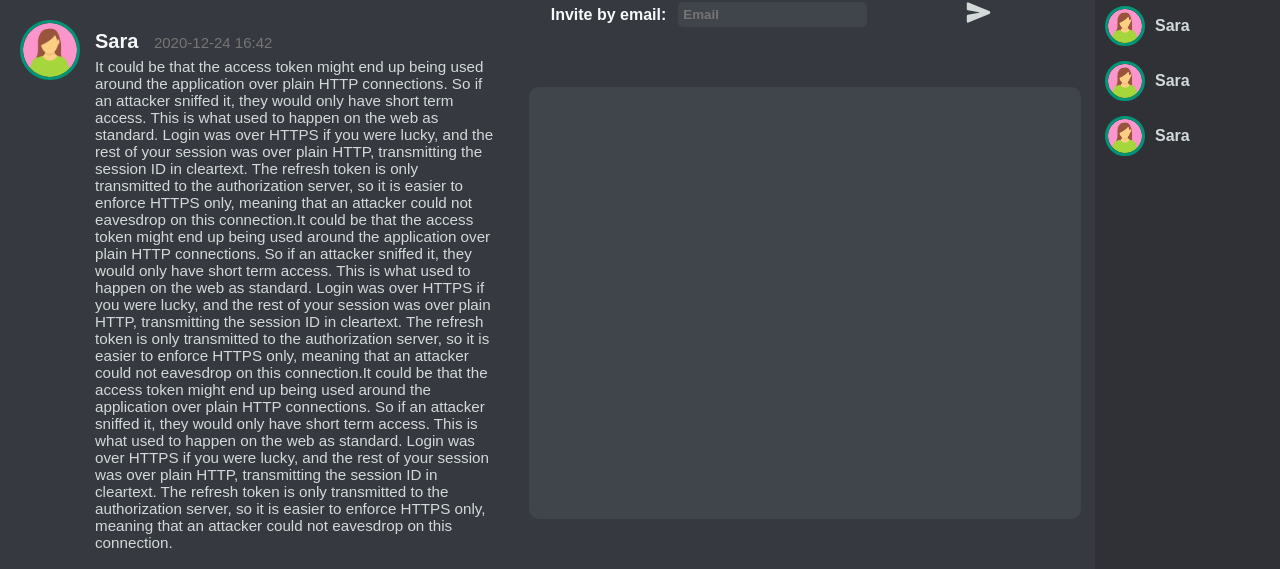
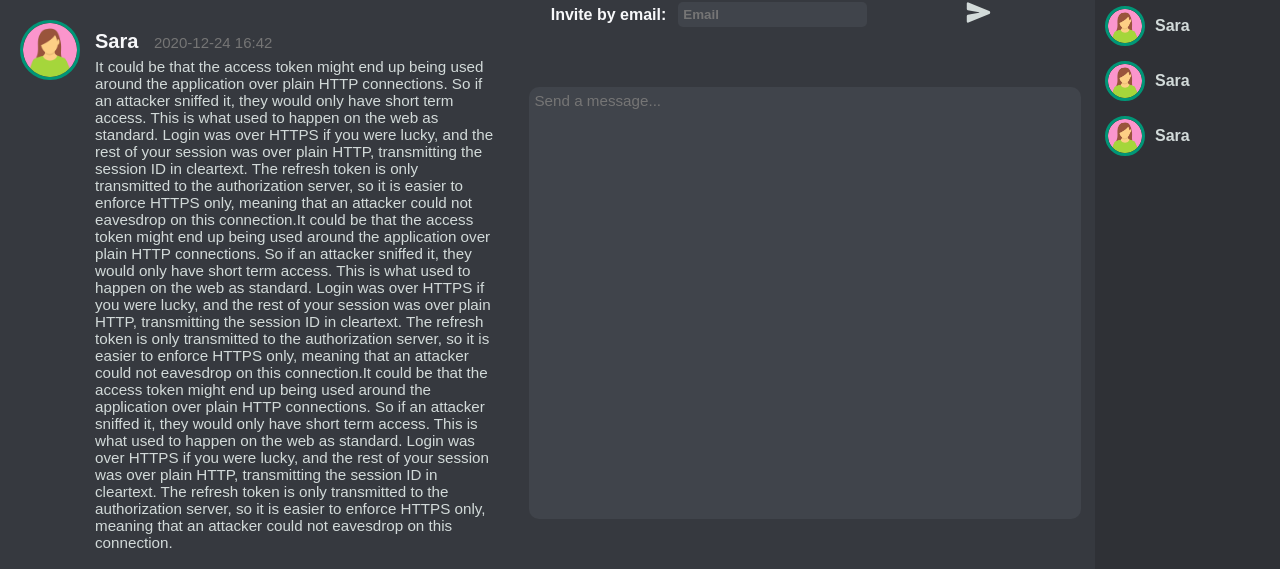
Before and after one commit to AllanJamil/stringify-client, a React (Create React App) app: page /chat in a window 1280 px wide. Shown: the part 227-796 px from the top of the page. Built offline with nearby package versions, Linux system fonts and the light colour scheme.

Commit message:
placeholder for textarea

```diff
--- a/src/component/page/chat/ChatBox.js
+++ b/src/component/page/chat/ChatBox.js
@@ -43,6 +43,7 @@ const ChatBox = ({chatSession ,profile, theme}) => {
                     onChange={event => setMessage(event.target.value)}
                     className={`chatbox ${theme}`}
                     onKeyDown={onEnter}
+                    placeholder="Send a message..."
                 />
                 <div className="btn-area">
                     <div onClick={() => setClick(!click)} className="btn-settings">
```
